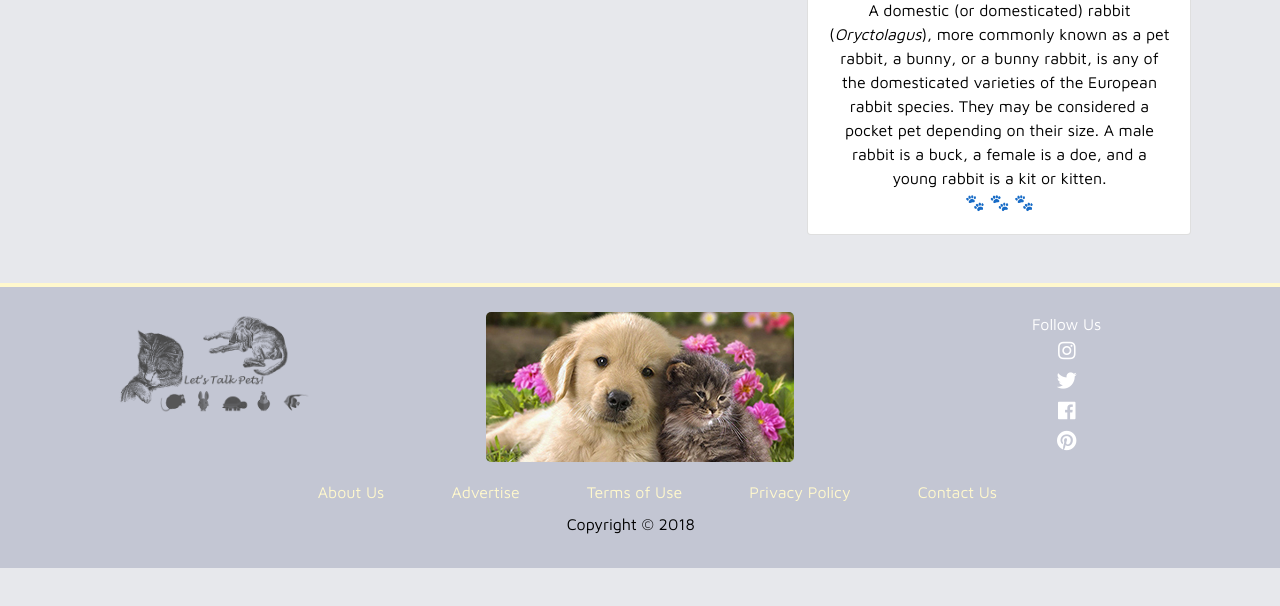
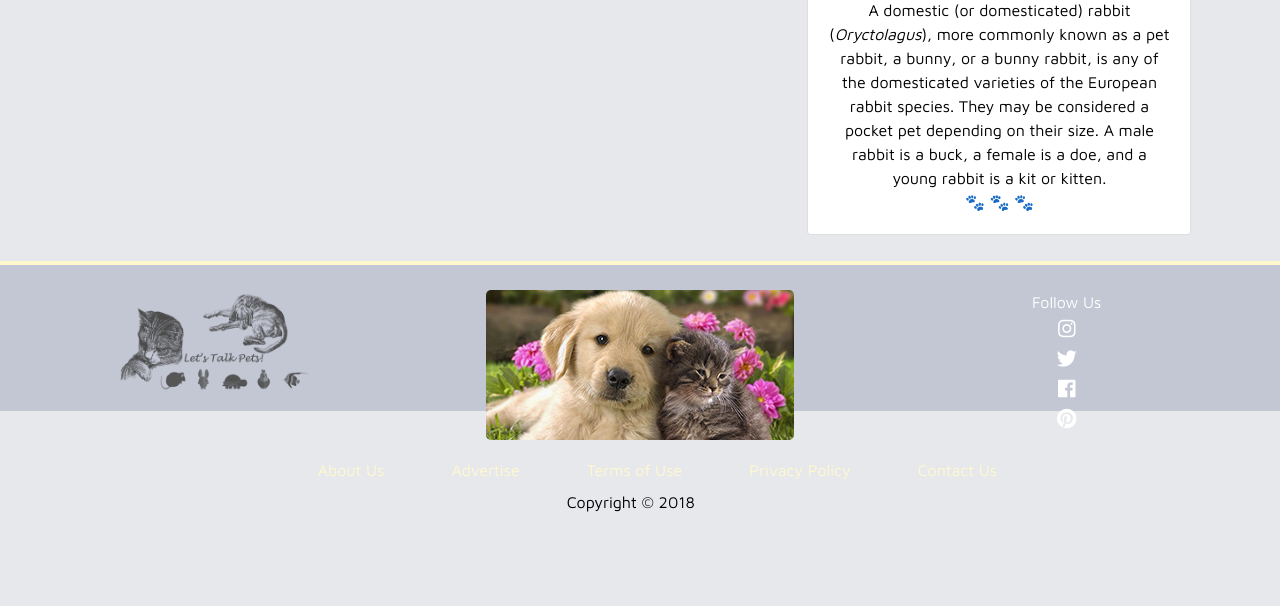
Before and after one commit to anorris57/TeamProject2, a website: page public/index.html in a window 1280 px wide. Shown: the part 2398-3004 px from the top of the page. After the commit the page ends 2928 px from the top, so only its background shows below. Drawn offline with nearby package versions, Linux system fonts and the light colour scheme; no server answers.

Commit message:
update css

```diff
--- a/public/assets/css/style.css
+++ b/public/assets/css/style.css
@@ -162,7 +162,7 @@ body {
 }
 
 footer {
-
+    position: absolute;
     border-top: 4px solid #FFF8CD;
     left: 0;
     bottom: 0;
@@ -172,7 +172,7 @@ footer {
     color: #fff;
     text-align: center;
     padding-bottom: 1rem;
-    /* height: 200px; */
+    height: 150px;
 }
 
 #catdog {
```
